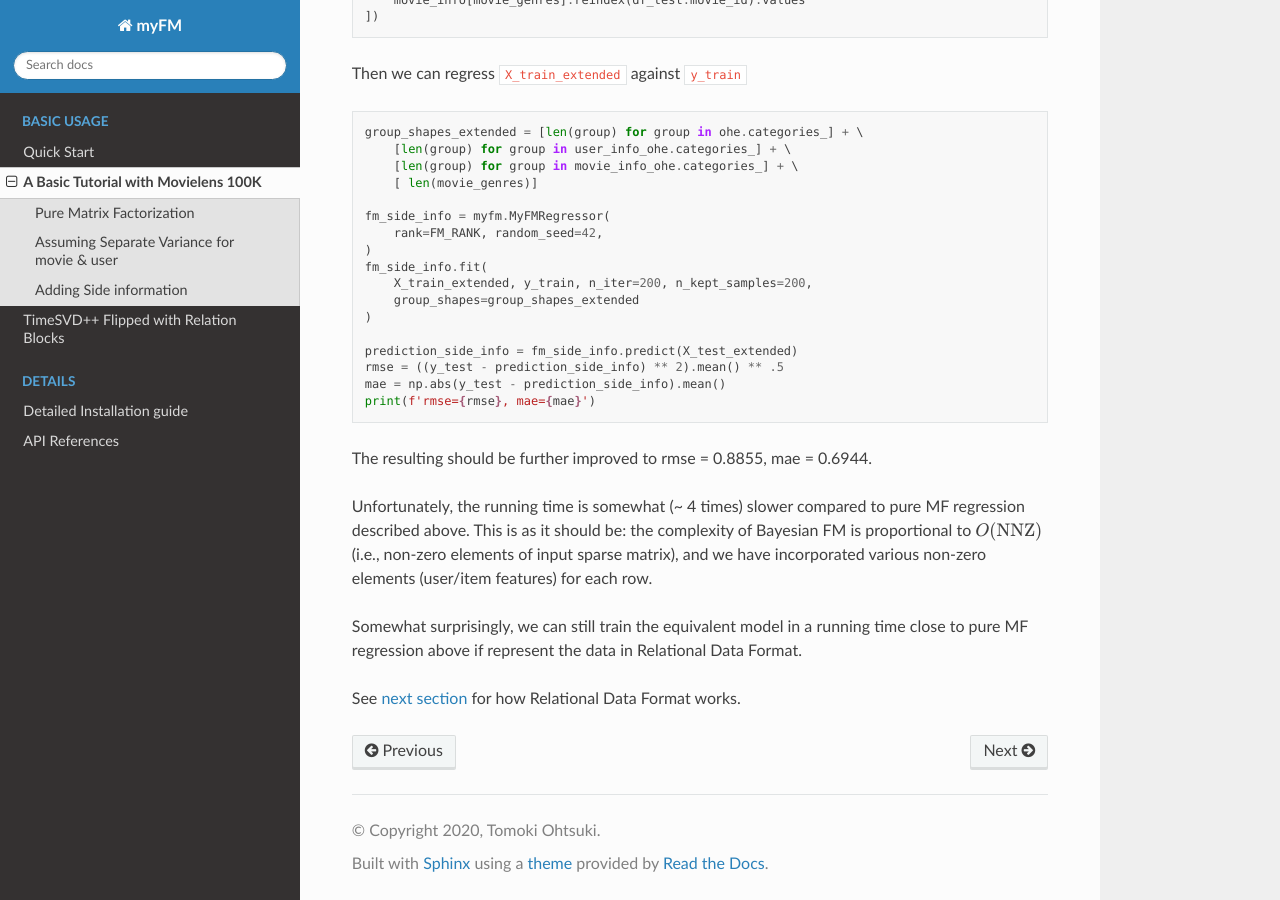
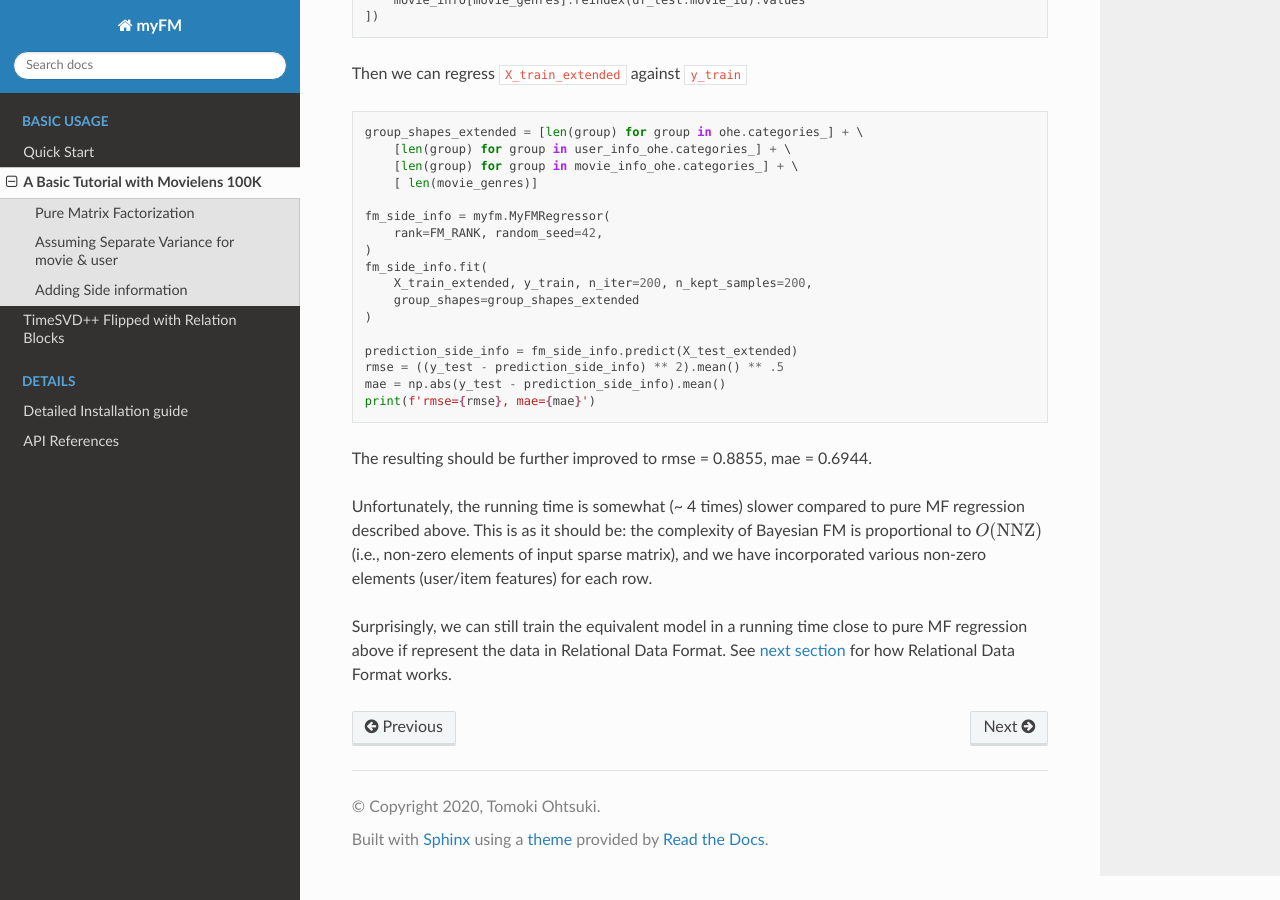
Before and after one commit to tohtsky/myFM, a Sphinx documentation site: the page built from doc/source/movielens.rst, in a window 1280 px wide and 900 px high, scrolled down 2718 px. Built offline with Sphinx 7.4.7 and the Read the Docs theme 2.0.0, drawn with Linux system fonts in a browser that asks for light colours; part of the change alters nothing that is shown.

```diff
--- a/doc/source/conf.py
+++ b/doc/source/conf.py
@@ -12,16 +12,7 @@
 #
 import os
 import sys
-CURRENT_DIR = os.path.abspath(os.path.dirname(__file__))
 sys.path.insert(0, os.path.abspath('../../'))
-
-MYFM_DIR = os.path.join(
-    os.path.dirname(os.path.dirname(CURRENT_DIR)),
-    'myfm'
-)
-print(MYFM_DIR)
-sys.path.insert(0, MYFM_DIR)
-
 
 # -- Project information -----------------------------------------------------
 
--- a/doc/source/movielens.rst
+++ b/doc/source/movielens.rst
@@ -171,7 +171,6 @@ the complexity of Bayesian FM is proportional to :math:`O(\mathrm{NNZ})`
 (i.e., non-zero elements of input sparse matrix),
 and we have incorporated various non-zero elements (user/item features) for each row.
 
-Somewhat surprisingly, we can still train the equivalent model
+Surprisingly, we can still train the equivalent model
 in a running time close to pure MF regression above if represent the data in Relational Data Format.
-
 See :ref:`next section <RelationBlockTutorial>` for how Relational Data Format works.
```
